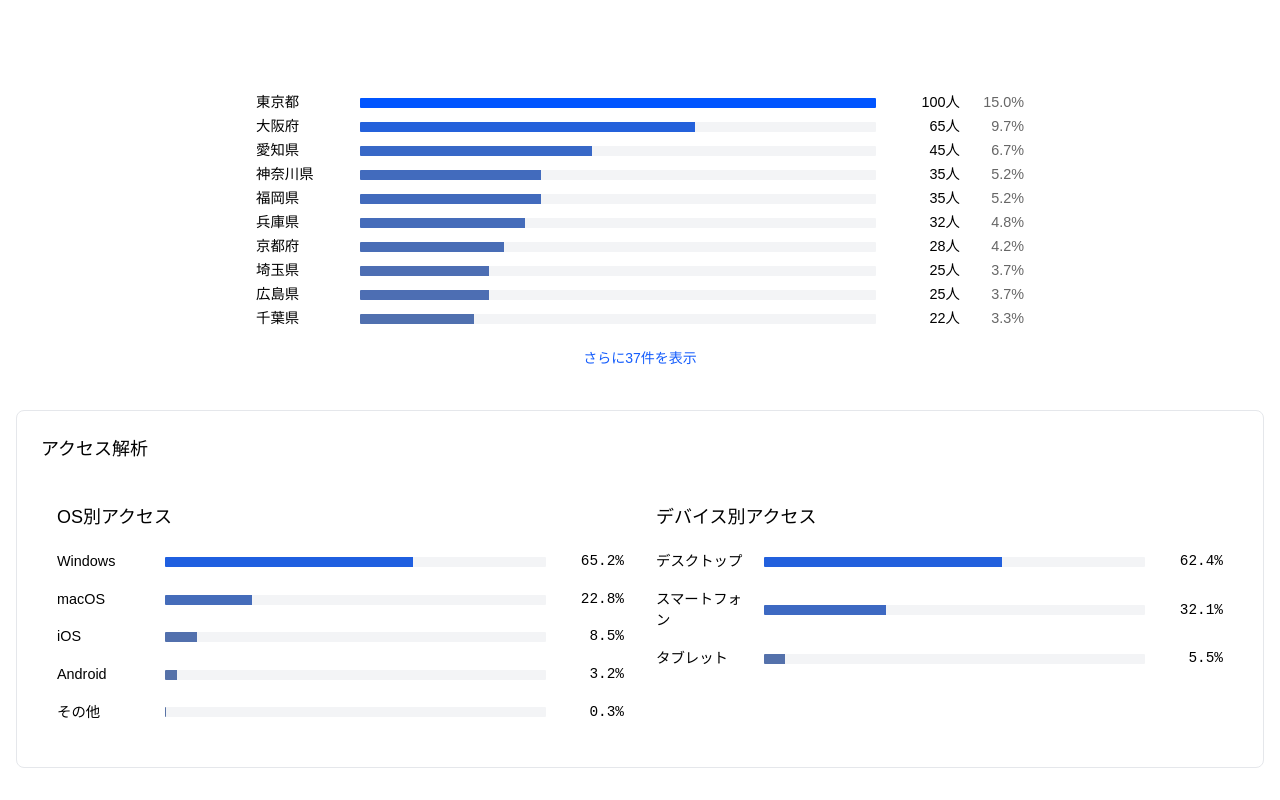
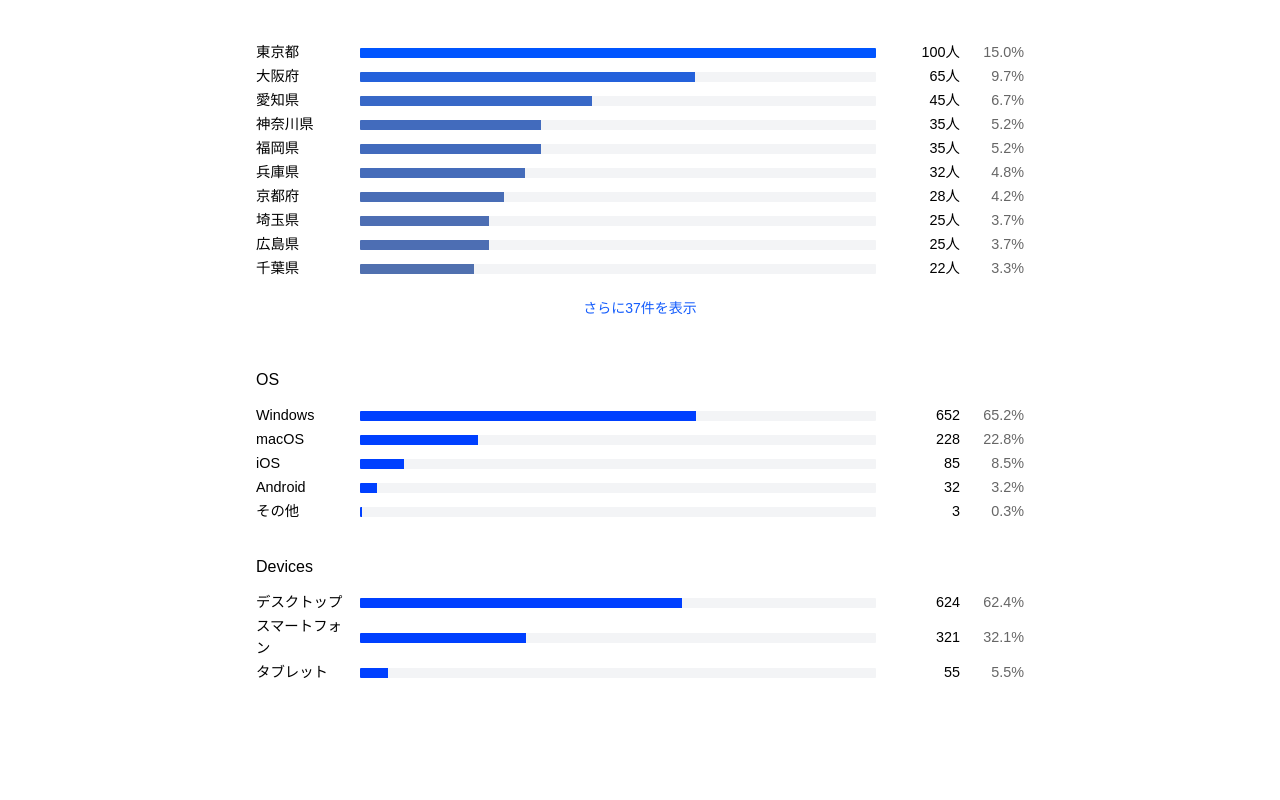
Before and after one commit to frapoe/japan-analysis, a Next.js app: page / in a window 1280 px wide. Shown: the part 1823-2623 px from the top of the page. After the commit the page ends 2547 px from the top, so only its background shows below. Built offline with nearby package versions, Linux system fonts and the light colour scheme.

Commit message:
OSとdeviceごとの統計の装飾、都道府県統計の折りたたみ機能

```diff
--- a/src/app/components/analytics-dashboard/AnalyticsDashboard.tsx
+++ b/src/app/components/analytics-dashboard/AnalyticsDashboard.tsx
@@ -33,7 +33,7 @@ export const AnalyticsDashboard: React.FC = () => {
   }));
 
   return (
-    <div className="mb-6 space-y-6">
+    <div className="space-y-6">
       <div className="grid grid-cols-1 md:grid-cols-3 gap-4">
         <MetricCard
           title="表示数"
@@ -55,12 +55,10 @@ export const AnalyticsDashboard: React.FC = () => {
         />
       </div>
 
-      <div className="bg-white rounded-lg border border-gray-200 p-6">
+      <div>
         <h2 className="text-lg font-medium mb-4">時間別アクセス数</h2>
         <BarChart data={hourlyData} />
       </div>
-
-
     </div>
   );
 };
--- a/src/app/components/analytics-dashboard/DeviceAndOsStats.tsx
+++ b/src/app/components/analytics-dashboard/DeviceAndOsStats.tsx
@@ -1,10 +1,10 @@
-import React from 'react';
+import React from "react";
+import "../styles/stats.css";
 
-export type StatItem = {
+interface StatItem {
   name: string;
   percentage: number;
-  count?: number; // カウントを追加
-};
+}
 
 interface DeviceAndOsStatsProps {
   osStats: StatItem[];
@@ -15,19 +15,8 @@ export const DeviceAndOsStats: React.FC<DeviceAndOsStatsProps> = ({
   osStats,
   deviceStats,
 }) => {
-  const getBarColor = (percentage: number) => {
-    // PrefectureStatsのカラースキームに合わせる
-    const hue = 220; // 青系の色
-    const minSaturation = 30;
-    const maxSaturation = 100;
-    const lightness = 50; // 明るさを調整
-
-    const saturation = minSaturation + (percentage / 100) * (maxSaturation - minSaturation);
-    return `hsl(${hue}, ${saturation}%, ${lightness}%)`;
-  };
-
-  const renderStatBar = (item: StatItem, index: number) => {
-    const barColor = getBarColor(item.percentage);
+  const renderStatItem = (item: StatItem & { count?: number }) => {
+    const count = item.count || Math.round(Math.random() * 1000);
 
     return (
       <div key={item.name} className="stat-item">
@@ -37,70 +26,40 @@ export const DeviceAndOsStats: React.FC<DeviceAndOsStatsProps> = ({
             className="stat-bar"
             style={{
               width: `${item.percentage}%`,
-              backgroundColor: barColor,
+              backgroundColor: "#0040FF",
             }}
           />
         </div>
+        <div className="stat-count">{count.toLocaleString()}</div>
         <div className="stat-percent">{item.percentage.toFixed(1)}%</div>
       </div>
     );
   };
 
   return (
-    <div className="prefecture-stats">
-      <div className="grid grid-cols-1 md:grid-cols-2 gap-8">
-        <div>
-          <h3 className="text-lg font-medium mb-4">OS別アクセス</h3>
-          <div className="stats-list">
-            {osStats.map((os, index) => renderStatBar(os, index))}
-          </div>
-        </div>
-        <div>
-          <h3 className="text-lg font-medium mb-4">デバイス別アクセス</h3>
-          <div className="stats-list">
-            {deviceStats.map((device, index) => renderStatBar(device, index + osStats.length))}
-          </div>
+    <div className="stats-container device-os-container">
+      <div className="device-os-section">
+        <h3>OS</h3>
+        <div className="stats-list">
+          {osStats.map((os, index) =>
+            renderStatItem({
+              ...os,
+              count: Math.round(os.percentage * 10), // 仮の人数を生成
+            })
+          )}
         </div>
       </div>
-      <style jsx>{`
-        .prefecture-stats {
-          margin-top: 1rem;
-          color: #000000;
-          background-color: #ffffff;
-          width: 100%;
-          max-width: 100%;
-          padding: 1rem;
-        }
-        .stats-list {
-          display: grid;
-          gap: 0.5rem;
-        }
-        .stat-item {
-          display: grid;
-          grid-template-columns: 100px 1fr 70px;
-          align-items: center;
-          gap: 0.5rem;
-          font-size: 0.9rem;
-          padding: 0.25rem 0;
-        }
-        .stat-name {
-          min-width: 80px;
-        }
-        .stat-bar-container {
-          height: 10px;
-          background-color: #f3f4f6;
-          border-radius: 1px;
-          overflow: hidden;
-        }
-        .stat-bar {
-          height: 100%;
-        }
-        .stat-percent {
-          text-align: right;
-          min-width: 50px;
-          font-family: monospace;
-        }
-      `}</style>
+      <div className="device-os-section">
+        <h3>Devices</h3>
+        <div className="stats-list">
+          {deviceStats.map((device, index) =>
+            renderStatItem({
+              ...device,
+              count: Math.round(device.percentage * 10), // 仮の人数を生成
+            })
+          )}
+        </div>
+      </div>
     </div>
   );
 };
--- a/src/app/components/analytics-dashboard/PrefectureStats.tsx
+++ b/src/app/components/analytics-dashboard/PrefectureStats.tsx
@@ -1,4 +1,5 @@
 import React, { useState } from "react";
+import "../styles/stats.css";
 export type Prefecture = {
   name: string;
   name_ja?: string;
@@ -37,7 +38,7 @@ const PrefectureStats: React.FC<PrefectureStatsProps> = ({
   };
 
   return (
-    <div className="prefecture-stats">
+    <div className="stats-container">
       <div className="stats-list">
         {displayedList.map((pref) => {
           const percentage =
@@ -76,64 +77,8 @@ const PrefectureStats: React.FC<PrefectureStatsProps> = ({
           </button>
         </div>
       )}
-      <style jsx>{`
-        .prefecture-stats {
-          margin-top: 1rem;
-          color: #000000;
-          background-color: #ffffff;
-          width: 100%;
-          max-width: 800px;
-          margin-left: auto;
-          margin-right: auto;
-          padding: 0.5rem 1rem;
-        }
-        .stats-list {
-          display: grid;
-          gap: 0.05rem;
-        }
-        .stat-item {
-          display: grid;
-          grid-template-columns: 100px 1fr 80px 60px;
-          align-items: center;
-          gap: 0.25rem;
-          font-size: 0.9rem;
-          padding: 0.05rem 0;
-        }
-        .stat-name {
-          min-width: 80px;
-        }
-        .stat-bar-container {
-          height: 10px;
-          background-color: #f3f4f6;
-          border-radius: 1px;
-          overflow: hidden;
-          flex-grow: 1;
-        }
-        .stat-bar {
-          height: 100%;
-          transition: width 0.3s ease;
-        }
-        .stat-count {
-          text-align: right;
-          min-width: 60px;
-        }
-        .stat-percent {
-          text-align: right;
-          color: #666; /* パーセントの色を少し濃いグレーに */
-          min-width: 50px;
-          font-weight: 500;
-        }
-        @media (max-width: 640px) {
-          .stat-item {
-            grid-template-columns: 80px 1fr 60px 50px;
-            gap: 0.5rem;
-            font-size: 0.8rem;
-          }
-          .stat-name {
-            min-width: 60px;
-          }
-        }
-      `}</style>
+
+
     </div>
   );
 };
--- /dev/null
+++ b/src/app/components/styles/stats.css
@@ -0,0 +1,82 @@
+.stats-container {
+  margin-top: 1rem;
+  color: #000000;
+  background-color: #ffffff;
+  width: 100%;
+  max-width: 800px;
+  margin-left: auto;
+  margin-right: auto;
+  padding: 0.5rem 1rem;
+}
+
+.stats-list {
+  display: grid;
+  gap: 0.05rem;
+}
+
+.stat-item {
+  display: grid;
+  grid-template-columns: 100px 1fr 80px 60px;
+  align-items: center;
+  gap: 0.25rem;
+  font-size: 0.9rem;
+  padding: 0.05rem 0;
+}
+
+.stat-name {
+  min-width: 80px;
+}
+
+.stat-bar-container {
+  height: 10px;
+  background-color: #f3f4f6;
+  border-radius: 1px;
+  overflow: hidden;
+  flex-grow: 1;
+}
+
+.stat-bar {
+  height: 100%;
+  transition: width 0.3s ease;
+}
+
+.stat-count {
+  text-align: right;
+  min-width: 60px;
+  font-feature-settings: "tnum";
+  font-variant-numeric: tabular-nums;
+}
+
+.stat-percent {
+  text-align: right;
+  color: #666;
+  min-width: 50px;
+  font-weight: 500;
+}
+
+/* デバイスとOSのスタイル */
+.device-os-container {
+  display: grid;
+  grid-template-columns: 1fr;
+  gap: 2rem;
+  margin-top: 1rem;
+}
+
+.device-os-section h3 {
+  font-size: 1rem;
+  font-weight: 500;
+  margin-bottom: 0.75rem;
+}
+
+/* レスポンシブデザイン */
+@media (max-width: 640px) {
+  .stat-item {
+    grid-template-columns: 80px 1fr 60px 50px;
+    gap: 0.5rem;
+    font-size: 0.8rem;
+  }
+
+  .stat-name {
+    min-width: 60px;
+  }
+}
--- a/src/app/page.tsx
+++ b/src/app/page.tsx
@@ -1,4 +1,4 @@
-'use client';
+"use client";
 
 import JapanMap from "./components/japan-map";
 import { AnalyticsDashboard } from "./components/analytics-dashboard/AnalyticsDashboard";
@@ -52,7 +52,7 @@ export default function Page() {
     { name: "oita", name_ja: "大分県", count: 6 },
     { name: "miyazaki", name_ja: "宮崎県", count: 4 },
     { name: "kagoshima", name_ja: "鹿児島県", count: 10 },
-    { name: "okinawa", name_ja: "沖縄県", count: 20 }
+    { name: "okinawa", name_ja: "沖縄県", count: 20 },
   ];
   // 仮のOS統計データ
   const osStats = [
@@ -71,13 +71,15 @@ export default function Page() {
   ];
 
   return (
-    <div className="container mx-auto p-4">
+    <div className="container mx-auto p-4 space-y-6">
       <AnalyticsDashboard />
+
       <div className="mt-6">
         <JapanMap list={list} />
       </div>
-      <div className="mt-6 bg-white rounded-lg border border-gray-200 p-6">
-        <h2 className="text-lg font-medium mb-6">アクセス解析</h2>
+
+      <div>
+        <h2 className="text-lg font-medium mb-6"></h2>
         <DeviceAndOsStats osStats={osStats} deviceStats={deviceStats} />
       </div>
     </div>
```
